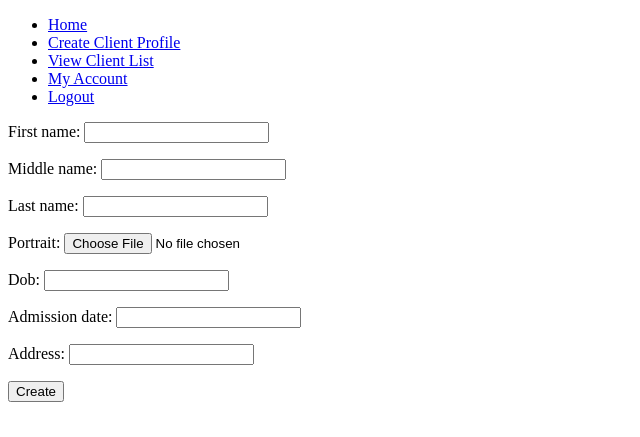
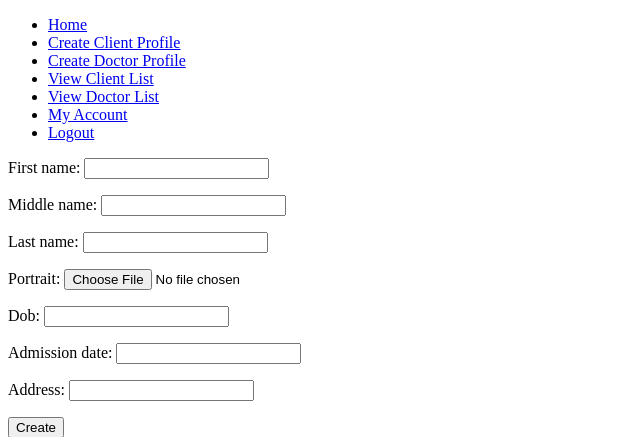
Before and after one commit to ericsryan/care_home_app, a Django app: page /profiles/create-client-profile/ in a window 1280 px wide. Shown: the top 437 px of the page, without its empty margins (0-640 px from the left). Run offline with Django 3.2, Linux system fonts and the light colour scheme; a user stored in the database is signed in.

Commit message:
Add doctor model, view, HTML, URL, and ability to update

```diff
--- a/care_home_app/profiles/forms.py
+++ b/care_home_app/profiles/forms.py
@@ -3,7 +3,7 @@ from django import forms
 from . import models
 
 class ClientCreationForm(forms.ModelForm):
-    """Form to add a new client"""
+    """Form to add a new client."""
     class Meta:
         model = models.Client
         fields = (
@@ -18,7 +18,7 @@ class ClientCreationForm(forms.ModelForm):
 
 
 class ClientUpdateForm(forms.ModelForm):
-    """Form to update details of a client profile"""
+    """Form to update details of a client profile."""
     class Meta:
         model = models.Client
         fields = (
@@ -30,3 +30,31 @@ class ClientUpdateForm(forms.ModelForm):
             'admission_date',
             'address',
         )
+
+
+class DoctorCreationForm(forms.ModelForm):
+    """Form to add a new doctor."""
+    class Meta:
+        model = models.Doctor
+        fields = (
+            'first_name',
+            'last_name',
+            'suffix',
+            'specialty',
+            'address',
+            'phone',
+        )
+
+
+class DoctorUpdateForm(forms.ModelForm):
+    """Form to update details of a client profile"""
+    class Meta:
+        model = models.Doctor
+        fields = (
+            'first_name',
+            'last_name',
+            'suffix',
+            'specialty',
+            'address',
+            'phone',
+        )
--- a/care_home_app/profiles/urls.py
+++ b/care_home_app/profiles/urls.py
@@ -18,5 +18,15 @@ urlpatterns = [
     path('remove-client-profile/<pk>/',
          views.remove_client_profile,
          name='remove_client_profile'),
+    path('doctor-profile/<pk>/',
+         views.view_doctor_profile,
+         name='doctor_profile'),
+    path('doctor-list/', views.view_doctor_list, name='doctor_list'),
+    path('create-doctor-profile/',
+         views.create_doctor_profile,
+         name='create_doctor_profile'),
+    path('edit-doctor-profile/<pk>/',
+         views.edit_doctor_profile,
+         name='edit_doctor_profile'),
 ]
 urlpatterns += staticfiles_urlpatterns()
--- a/care_home_app/profiles/views.py
+++ b/care_home_app/profiles/views.py
@@ -59,3 +59,47 @@ def view_client_list(request):
     """List of all clients."""
     clients = models.Client.objects.filter(current_client=True)
     return render(request, 'profiles/client_list.html', {'clients': clients})
+
+
+@login_required
+def create_doctor_profile(request):
+    """Create new Doctor profile."""
+    form = forms.DoctorCreationForm()
+    if request.method == 'POST':
+        form = forms.DoctorCreationForm(data=request.POST)
+        if form.is_valid():
+            form.save()
+            return HttpResponseRedirect(reverse('index'))
+    return render(request, 'profiles/create_doctor_profile.html', {'form': form})
+
+
+@login_required
+def edit_doctor_profile(request, pk):
+    """Edit a Doctor's profile."""
+    doctor = models.Doctor.objects.get(pk=pk)
+    if request.method == 'POST':
+        form = forms.DoctorUpdateForm(
+            request.POST,
+            instance=doctor
+        )
+        if form.is_valid():
+            form.save()
+            return HttpResponseRedirect(reverse('profiles:doctor_profile',
+                                                args=[doctor.id]))
+    else:
+        form = forms.DoctorUpdateForm(instance=doctor)
+    return render(request, 'profiles/edit_doctor_profile.html', {'form': form})
+
+
+@login_required
+def view_doctor_profile(request, pk):
+    """Show the details of a doctor's profile."""
+    doctor = get_object_or_404(models.Doctor, id=pk)
+    return render(request, 'profiles/view_doctor_profile.html', {'doctor': doctor})
+
+
+@login_required
+def view_doctor_list(request):
+    """List of all doctors."""
+    doctors = models.Doctor.objects.all()
+    return render(request, 'profiles/doctor_list.html', {'doctors': doctors})
--- a/care_home_app/templates/layout.html
+++ b/care_home_app/templates/layout.html
@@ -9,7 +9,9 @@
       <li><a href="{% url 'index' %}">Home</a></li>
       {% if user.is_authenticated %}
         <li><a href="{% url 'profiles:create_client_profile' %}">Create Client Profile</a></li>
+        <li><a href="{% url 'profiles:create_doctor_profile' %}">Create Doctor Profile</a></li>
         <li><a href="{% url 'profiles:client_list' %}">View Client List</a></li>
+        <li><a href="{% url 'profiles:doctor_list' %}">View Doctor List</a></li>
         <li><a href="{% url 'accounts:view' %}">My Account</a></li>
         <li><a href="{% url 'accounts:logout' %}">Logout</a></li>
       {% else %}
```
Also changed, not shown: care_home_app/profiles/templates/profiles/create_doctor_profile.html (+11 -0 lines), care_home_app/profiles/templates/profiles/doctor_list.html (added, +11 -0 lines), care_home_app/profiles/templates/profiles/edit_doctor_profile.html (added, +11 -0 lines), care_home_app/profiles/templates/profiles/view_doctor_profile.html (added, +21 -0 lines), care_home_app/db.sqlite3, care_home_app/profiles/migrations/0002_doctor.py (added).
